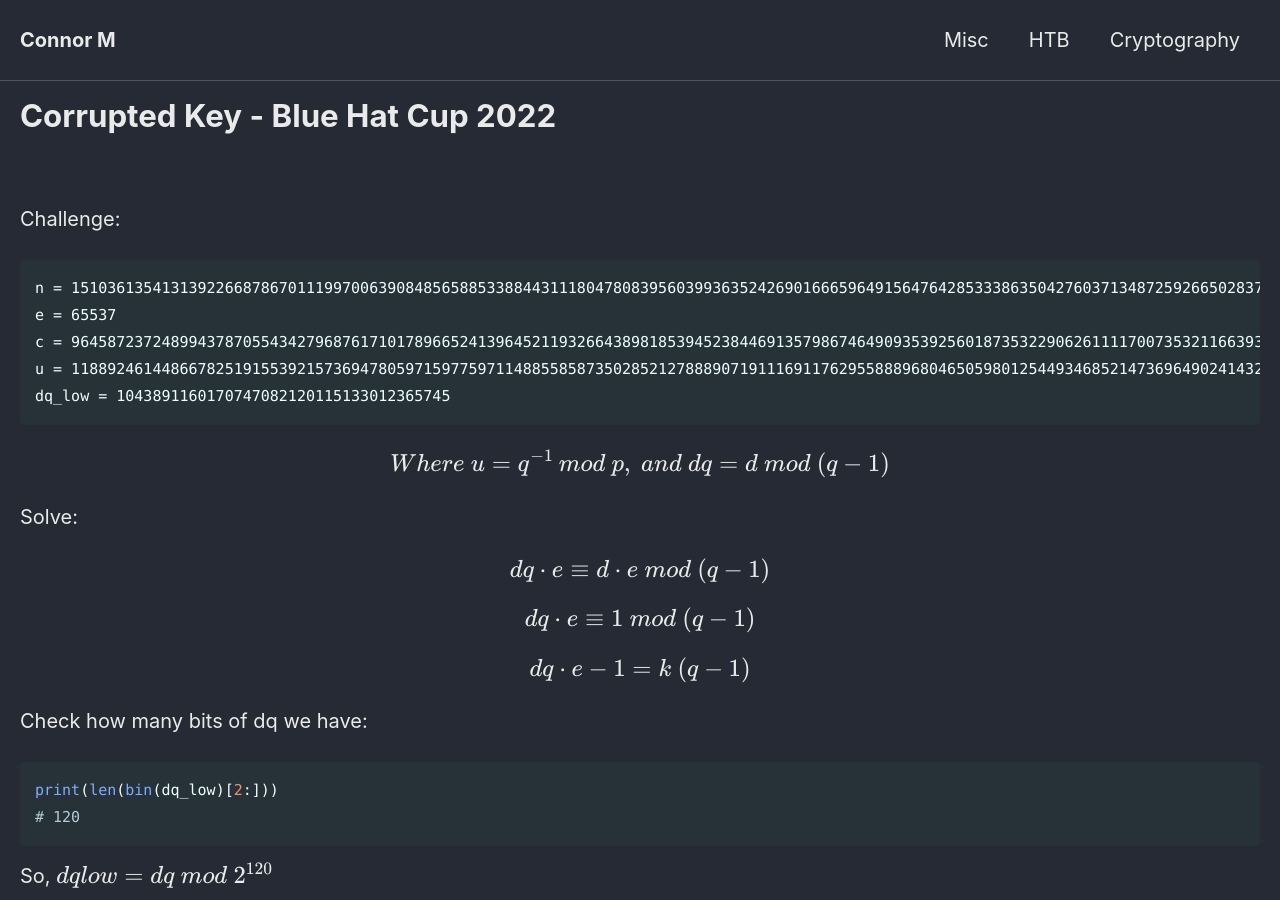
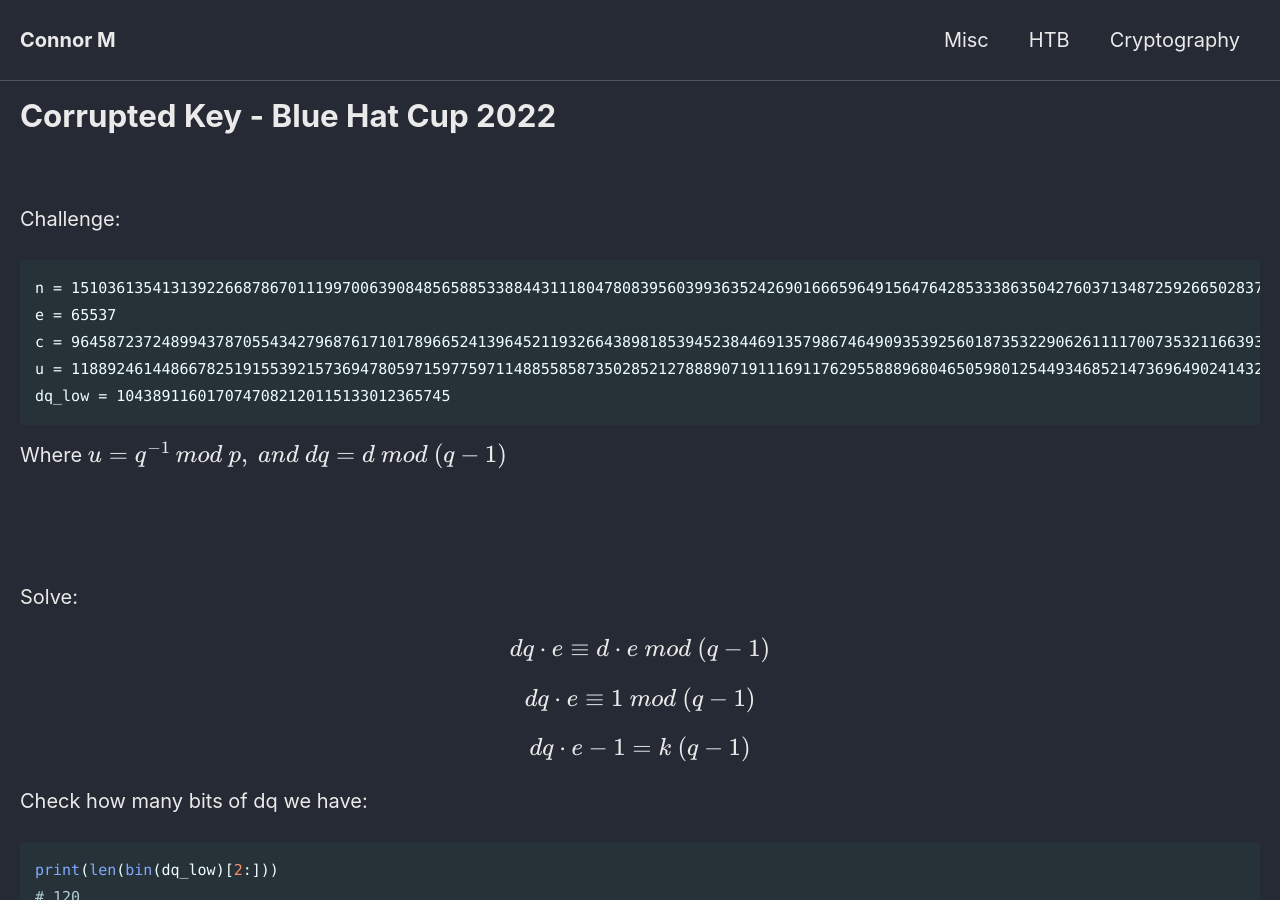
Before and after one commit to Connor-McCartney/Connor-McCartney.github.io, a Jekyll site: the page built from _pages/cryptography/small-roots/Corrupted-Key-Blue-Hat-Cup-2022.md, in a window 1280 px wide and 900 px high. Built offline with Jekyll 4.4.1, drawn with Linux system fonts in a browser that asks for light colours; cached includes are drawn as plain includes.

Commit message:
Update Corrupted-Key-Blue-Hat-Cup-2022.md

````diff
--- a/_pages/cryptography/small-roots/Corrupted-Key-Blue-Hat-Cup-2022.md
+++ b/_pages/cryptography/small-roots/Corrupted-Key-Blue-Hat-Cup-2022.md
@@ -16,7 +16,9 @@ u = 1188924614486678251915539215736947805971597759711488558587350285212788890719
 dq_low = 1043891160170747082120115133012365745
 ```
 
-$$Where\ u = q^{-1}\ mod\ p,\ and\ dq = d\ mod\ (q-1)$$
+Where $$u = q^{-1}\ mod\ p,\ and\ dq = d\ mod\ (q-1)$$
+
+<br><br>
 
 Solve:
 
````
